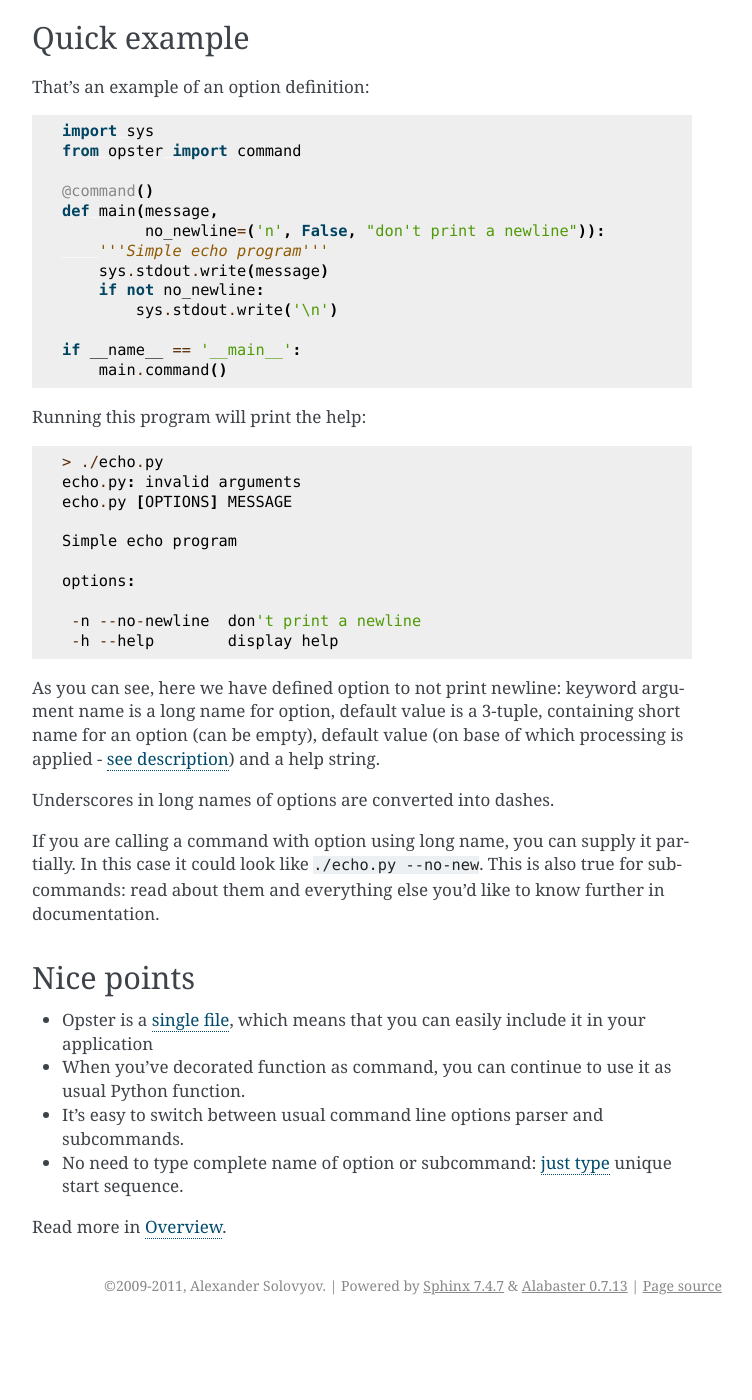
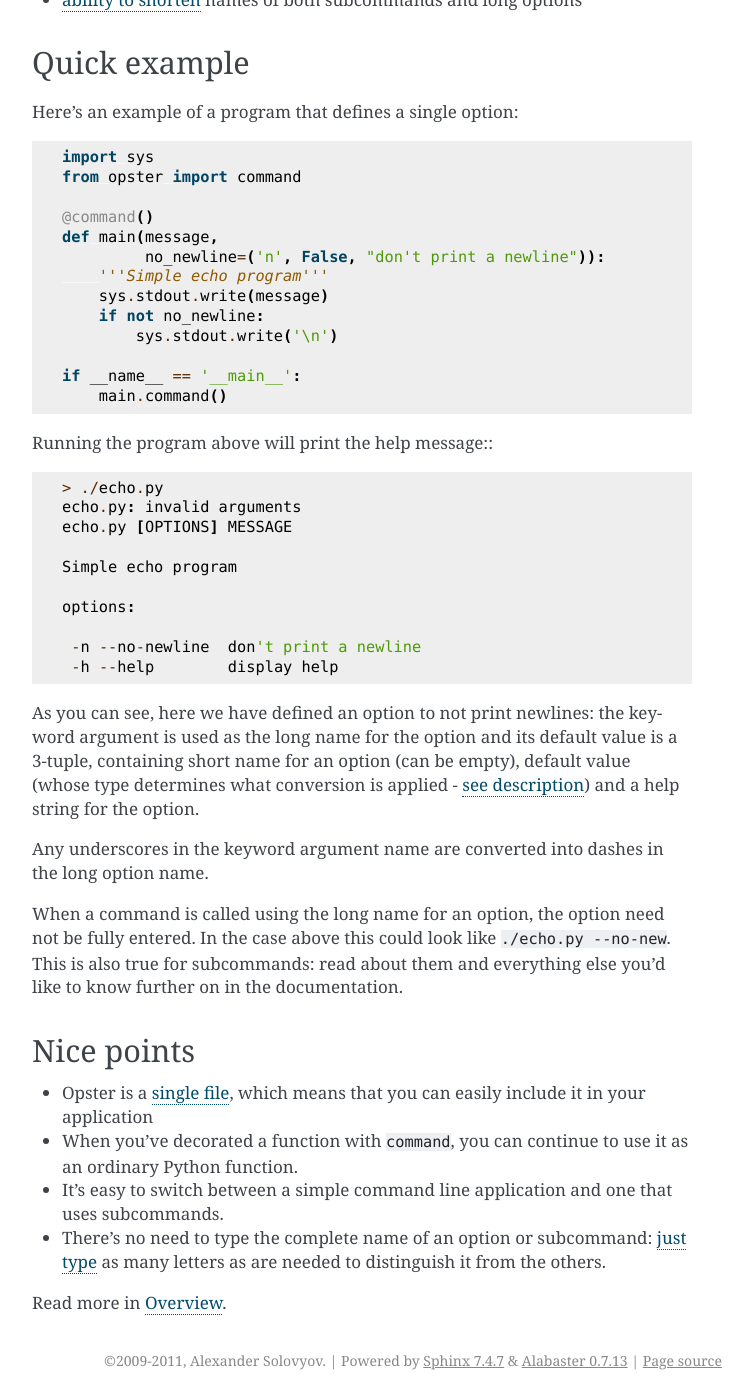
Before and after one commit to piranha/opster, a Sphinx documentation site: the page built from docs/index.rst, in a window 1280 px wide and 1400 px high, scrolled down 707 px. Shown: the whole window, without its empty margins (388-1140 px from the left). Built offline with Sphinx 7.4.7, drawn with Linux system fonts in a browser that asks for light colours; the version number could not be read and is left out; before the commit the page ends 2032 px from its top, so only the background shows below that; some of the changed text lies outside the part shown.

Commit message:
Cleanup of typos/grammar in docs

```diff
--- a/docs/index.rst
+++ b/docs/index.rst
@@ -5,8 +5,8 @@
 Opster is a command line parser, intended to make writing command line
 applications easy and painless. It uses built-in Python types (lists,
 dictionaries, etc) to define options, which makes configuration clear and
-concise. Additionally it contains possibility to handle subcommands (i.e.
-``hg commit`` or ``svn update``).
+concise. Additionally, Opster supports parsing arguments for an application
+that uses subcommands (i.e. ``hg commit`` or ``svn update``).
 
 * Page on PyPI: http://pypi.python.org/pypi/opster/
 * Repository: http://hg.piranha.org.ua/opster/
@@ -26,19 +26,20 @@ More documentation
 Features
 --------
 
-- parsing arguments from ``sys.argv`` or custom strings
-- :ref:`converting <options-processing>` from string to appropriate Python
-  objects
+- parsing of arguments from ``sys.argv`` or custom strings
+- :ref:`conversion <options-processing>` from strings to the appropriate
+  Python objects
 - :ref:`help message <help-generation>` generation
 - positional and named arguments (i.e. arguments and options)
 - :ref:`subcommands <subcommands>` support
 - short, clean and concise definitions
-- :ref:`ability to shorten <partial-names>` names of subcommand and long options
+- :ref:`ability to shorten <partial-names>` names of both subcommands and long
+  options
 
 Quick example
 -------------
 
-That's an example of an option definition::
+Here's an example of a program that defines a single option::
 
   import sys
   from opster import command
@@ -54,7 +55,7 @@ That's an example of an option definition::
   if __name__ == '__main__':
       main.command()
 
-Running this program will print the help::
+Running the program above will print the help message:::
 
   > ./echo.py
   echo.py: invalid arguments
@@ -67,30 +68,32 @@ Running this program will print the help::
    -n --no-newline  don't print a newline
    -h --help        display help
 
-As you can see, here we have defined option to not print newline: keyword
-argument name is a long name for option, default value is a 3-tuple, containing
-short name for an option (can be empty), default value (on base of which
-processing is applied - :ref:`see description <options-processing>`) and a help
-string.
+As you can see, here we have defined an option to not print newlines: the
+keyword argument is used as the long name for the option and its default value
+is a 3-tuple, containing short name for an option (can be empty), default
+value (whose type determines what conversion is applied -
+:ref:`see description <options-processing>`) and a help string for the option.
 
-Underscores in long names of options are converted into dashes.
+Any underscores in the keyword argument name are converted into dashes in the
+long option name.
 
-If you are calling a command with option using long name, you can supply it
-partially. In this case it could look like ``./echo.py --no-new``. This is also
-true for subcommands: read about them and everything else you'd like to know
-further in documentation.
+When a command is called using the long name for an option, the option need
+not be fully entered. In the case above this could look like ``./echo.py
+--no-new``. This is also true for subcommands: read about them and everything
+else you'd like to know further on in the documentation.
 
 Nice points
 -----------
 
 - Opster is a `single file`_, which means that you can easily include it in
   your application
-- When you've decorated function as command, you can continue to use it as
-  usual Python function.
-- It's easy to switch between usual command line options parser and
-  subcommands.
-- No need to type complete name of option or subcommand: :ref:`just type
-  <partial-names>` unique start sequence.
+- When you've decorated a function with ``command``, you can continue to use
+  it as an ordinary Python function.
+- It's easy to switch between a simple command line application and one that
+  uses subcommands.
+- There's no need to type the complete name of an option or subcommand:
+  :ref:`just type <partial-names>` as many letters as are needed to
+  distinguish it from the others.
 
 Read more in :doc:`overview`.
 
```
Also changed, not shown: docs/overview.rst (+60 -52 lines).
